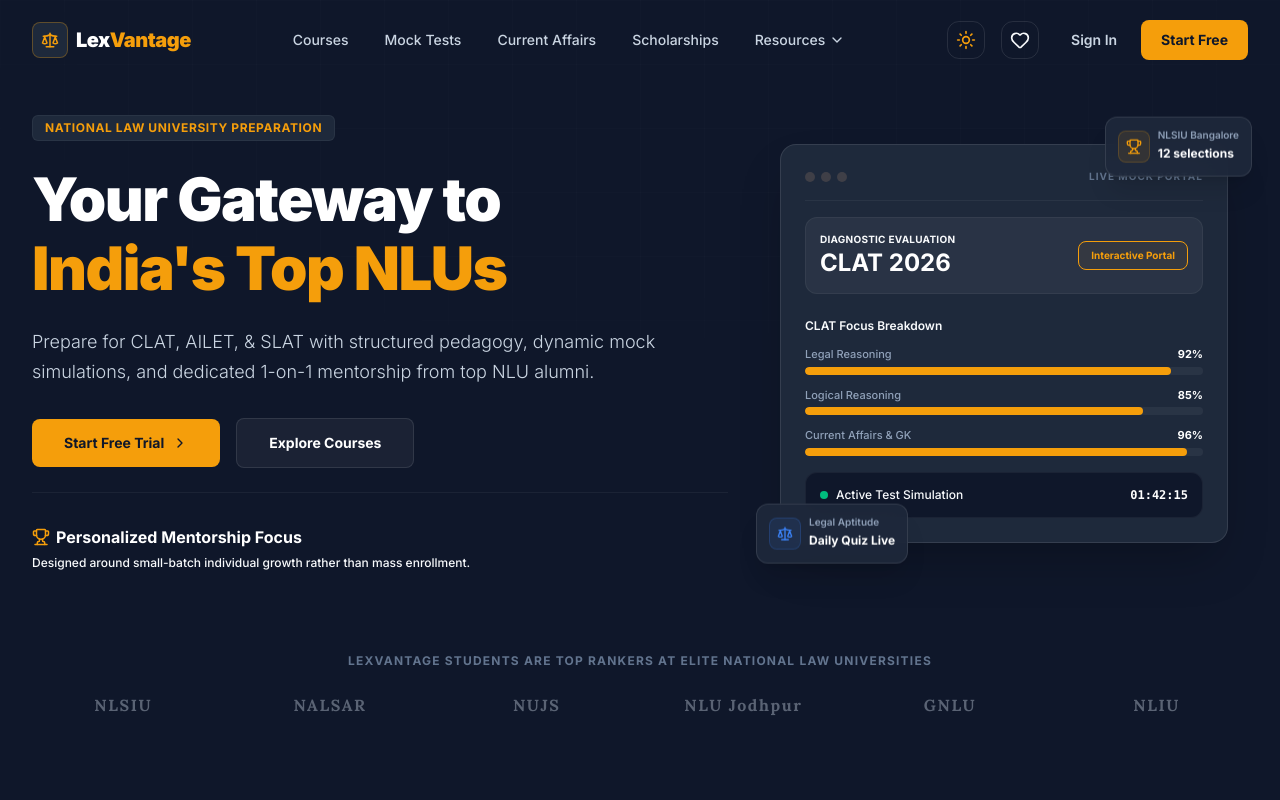
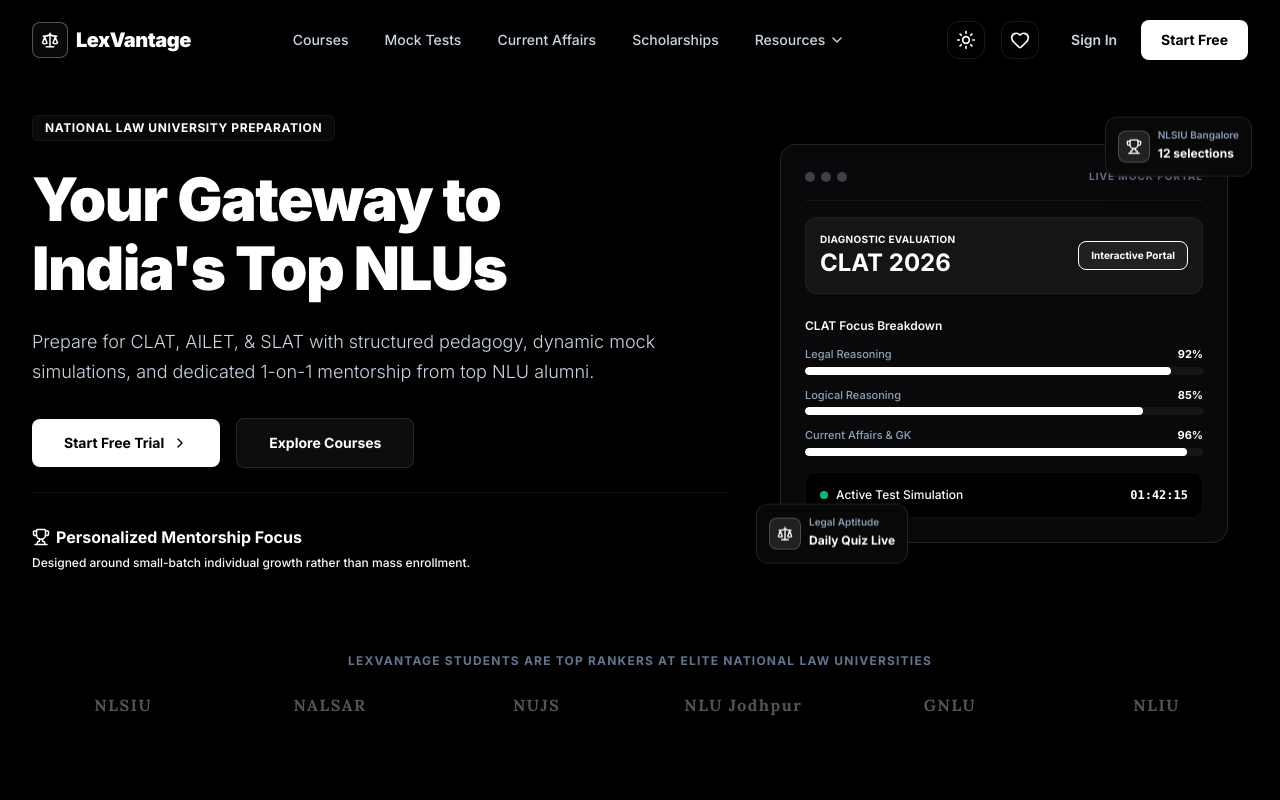
Before and after one commit to nilesh0002/lexvantage-edtech-platform, a Next.js app in the folder frontend/: page / in a window 1280 px wide. Shown: the top 800 px of the page. Built offline with nearby package versions, Linux system fonts and the light colour scheme.

Commit message:
design: restore high-contrast monochrome black-and-white theme

```diff
--- a/frontend/src/app/globals.css
+++ b/frontend/src/app/globals.css
@@ -9,14 +9,14 @@
   --color-brand-navy-900: var(--bg-navy-900);
   --color-brand-navy-800: var(--bg-navy-800);
   --color-brand-navy-700: var(--bg-navy-700);
-  --color-brand-blue-600: #1e3a8a;
+  --color-brand-blue-600: var(--accent-white-black);
   --color-brand-blue-500: var(--primary-accent);
-  --color-brand-purple-600: #14b8a6;
-  --color-brand-purple-500: #2dd4bf;
-  --color-brand-pink-500: #0d9488;
-  --color-brand-gold-500: #f59e0b;
-  --color-brand-gold-600: #d97706;
-  --color-brand-gold-400: #fcd34d;
+  --color-brand-purple-600: var(--accent-white-black);
+  --color-brand-purple-500: var(--primary-accent-subtle);
+  --color-brand-pink-500: var(--accent-gray);
+  --color-brand-gold-500: var(--primary-accent);
+  --color-brand-gold-600: var(--primary-accent-hover);
+  --color-brand-gold-400: var(--primary-accent-subtle);
 
   --animate-float: float 6s ease-in-out infinite;
   --animate-pulse-slow: pulse 4s cubic-bezier(0.4, 0, 0.6, 1) infinite;
@@ -40,43 +40,43 @@
 }
 
 :root {
-  --background: #f8fafc;
-  --foreground: #1e3a8a;
+  --background: #ffffff;
+  --foreground: #09090b;
 
   --bg-navy-955: #ffffff;
-  --bg-navy-950: #f8fafc;
-  --bg-navy-900: #ffffff;
-  --bg-navy-800: #f1f5f9;
-  --bg-navy-700: #e2e8f0;
+  --bg-navy-950: #ffffff;
+  --bg-navy-900: #fafafa;
+  --bg-navy-800: #f4f4f5;
+  --bg-navy-700: #e4e4e7;
 
-  --accent-gray: #64748b;
-  --accent-gray-dark: #334155;
-  --accent-gray-light: #cbd5e1;
-  --accent-white-black: #1e3a8a;
+  --accent-gray: #a1a1aa;
+  --accent-gray-dark: #71717a;
+  --accent-gray-light: #d4d4d8;
+  --accent-white-black: #09090b;
 
-  --primary-accent: #2563eb;
-  --primary-accent-hover: #1d4ed8;
-  --primary-accent-subtle: #93c5fd;
+  --primary-accent: #09090b;
+  --primary-accent-hover: #27272a;
+  --primary-accent-subtle: #71717a;
 }
 
 html.dark {
-  --background: #0f172a;
-  --foreground: #f8fafc;
+  --background: #000000;
+  --foreground: #fafafa;
 
-  --bg-navy-955: #0b0f19;
-  --bg-navy-950: #0f172a;
-  --bg-navy-900: #1e293b;
-  --bg-navy-800: #334155;
-  --bg-navy-700: #475569;
+  --bg-navy-955: #000000;
+  --bg-navy-950: #000000;
+  --bg-navy-900: #09090b;
+  --bg-navy-800: #18181b;
+  --bg-navy-700: #27272a;
 
-  --accent-gray: #475569;
-  --accent-gray-dark: #1e293b;
-  --accent-gray-light: #334155;
+  --accent-gray: #3f3f46;
+  --accent-gray-dark: #27272a;
+  --accent-gray-light: #52525b;
   --accent-white-black: #ffffff;
 
-  --primary-accent: #3b82f6;
-  --primary-accent-hover: #60a5fa;
-  --primary-accent-subtle: #2563eb;
+  --primary-accent: #ffffff;
+  --primary-accent-hover: #e4e4e7;
+  --primary-accent-subtle: #a1a1aa;
 }
 
 /* Custom Scrollbar for premium dark mode */
@@ -156,12 +156,12 @@
 /* Light Mode Global Layout Overrides (when html does not have the .dark class) */
 html:not(.dark) {
   /* Make global backgrounds pure white / light gray */
-  --background: #f8fafc;
-  --foreground: #1e3a8a;
+  --background: #ffffff;
+  --foreground: #09090b;
 }
 
 html:not(.dark) .text-white {
-  color: #1e3a8a !important;
+  color: #09090b !important;
 }
 
 html:not(.dark) .text-slate-50,
```
